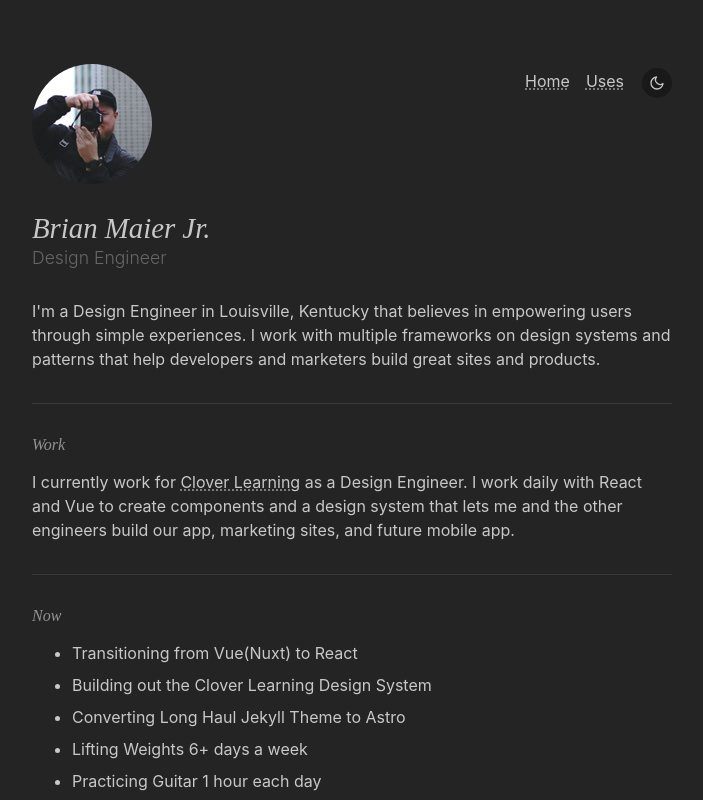
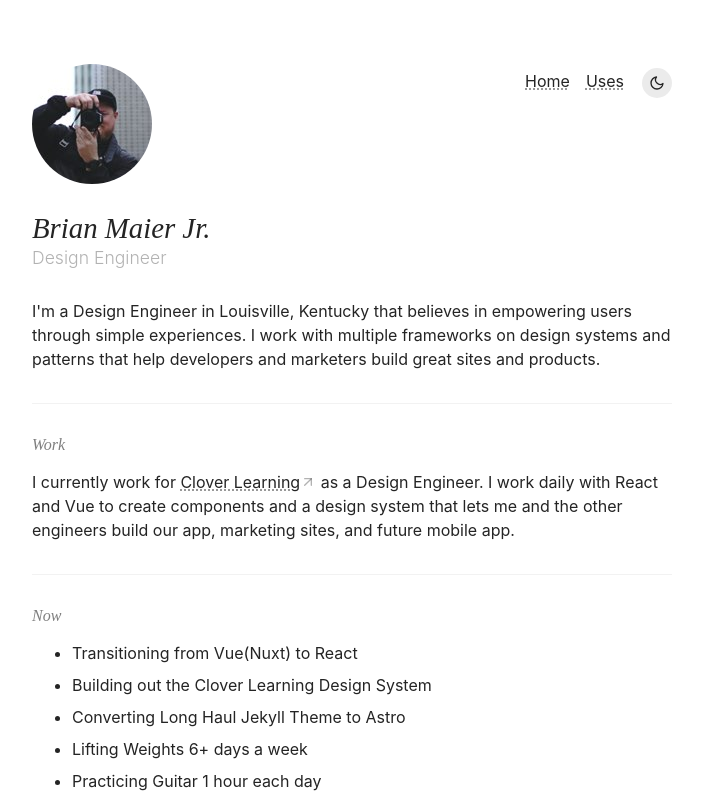
Before and after one commit to brianmaierjr/react-portfolio, a React (Vite) app: page / in a window 1280 px wide. Shown: the top 800 px of the page, without its empty margins (288-991 px from the left). Built offline with nearby package versions, Linux system fonts and the light colour scheme.

Commit message:
Add charts with colors and tooltips. Lingering TS error..

```diff
--- a/src/components/color-mode-toggle/index.tsx
+++ b/src/components/color-mode-toggle/index.tsx
@@ -1,32 +1,15 @@
+import { useEffect } from "react";
+import useThemeStore from "../../store/themeStore";
 import "./color-mode-toggle.css";
 import { Sun, Moon } from "react-feather";
 
 const DarkMode = () => {
-	const setDarkMode = () => {
-		document.querySelector("body")?.setAttribute("data-theme", "dark");
-		localStorage.setItem("selectedTheme", "dark");
-	};
+	const { isDarkMode, toggleTheme } = useThemeStore();
 
-	const setLightMode = () => {
-		document.querySelector("body")?.setAttribute("data-theme", "light");
-		localStorage.setItem("selectedTheme", "light");
-	};
-
-	const selectedTheme = localStorage.getItem("selectedTheme");
-
-	if (
-		selectedTheme === "dark" ||
-		window.matchMedia("(prefers-color-scheme: dark)")
-	) {
-		setDarkMode();
-	} else {
-		setLightMode();
-	}
-
-	const toggleTheme = (e: any) => {
-		if (e.target.checked) setDarkMode();
-		else setLightMode();
-	};
+	useEffect(() => {
+		console.log("use effect");
+		document.body.setAttribute("data-theme", isDarkMode ? "dark" : "light");
+	}, [isDarkMode, toggleTheme]);
 
 	return (
 		<div className='dark_mode'>
@@ -35,10 +18,10 @@ const DarkMode = () => {
 				type='checkbox'
 				id='darkmode-toggle'
 				onChange={toggleTheme}
-				defaultChecked={selectedTheme === "dark"}
+				defaultChecked={isDarkMode}
 			/>
 			<label className='dark_mode_label' htmlFor='darkmode-toggle'>
-				{selectedTheme === "light" ? <Sun /> : <Moon />}
+				{isDarkMode ? <Sun /> : <Moon />}
 			</label>
 		</div>
 	);
--- a/src/index.css
+++ b/src/index.css
@@ -21,6 +21,7 @@
 	--text-color-shadier: var(--black-50);
 	--text-color-shadiest: var(--black-30);
 	--text-color-slim-shady: var(--black-5);
+	--link-color: limegreen;
 
 	--font-serif: Iowan Old Style, Apple Garamond, Baskerville, Times New Roman,
 		Droid Serif, Times, Source Serif Pro, serif, Apple Color Emoji,
@@ -52,6 +53,7 @@
 		--text-color-shadier: var(--white-50);
 		--text-color-shadiest: var(--white-30);
 		--text-color-slim-shady: var(--white-10);
+		--link-color: greenyellow;
 	}
 }
 
@@ -68,8 +70,7 @@ a {
 	text-decoration-color: var(--text-color-shadier);
 
 	&:hover {
-		text-decoration-style: solid;
-		text-decoration-color: var(--text-color);
+		text-decoration-color: var(--link-color);
 	}
 }
 
@@ -134,3 +135,18 @@ h6 {
 		}
 	}
 }
+
+.externalLink {
+	display: inline-flex;
+	align-items: center;
+
+	svg {
+		height: 1em;
+		width: 1em;
+		color: var(--text-color-shadiest);
+	}
+
+	&:hover svg {
+		color: var(--link-color);
+	}
+}
--- a/src/pages/home.tsx
+++ b/src/pages/home.tsx
@@ -2,6 +2,8 @@ import AppFooter from "../components/app-footer";
 import AppHeader from "../components/app-header";
 import Project from "../components/projects/project";
 import Section from "../components/section";
+import { ArrowUpRight } from "react-feather";
+
 const Home = () => {
 	return (
 		<div className='container'>
@@ -11,8 +13,11 @@ const Home = () => {
 					<h2>Work</h2>
 					<p>
 						I currently work for{" "}
-						<a href='https://cloverlearning.com' target='_blank'>
-							Clover Learning
+						<a
+							className='externalLink'
+							href='https://cloverlearning.com'
+							target='_blank'>
+							Clover Learning <ArrowUpRight />
 						</a>{" "}
 						as a Design Engineer. I work daily with React and Vue to
 						create components and a design system that lets me and
--- a/src/pages/uses.tsx
+++ b/src/pages/uses.tsx
@@ -1,3 +1,4 @@
+import { ArrowUpRight } from "react-feather";
 import AppFooter from "../components/app-footer";
 import AppHeader from "../components/app-header";
 import Section from "../components/section";
@@ -5,18 +6,26 @@ import Section from "../components/section";
 const Uses = () => {
 	return (
 		<div className='container flow'>
-			<AppHeader hideIntro />
+			<AppHeader />
 			<main>
 				<Section label='Uses'>
 					<h2>Uses</h2>
 					<p>
 						Items I use on a daily basis. Inspired by{" "}
-						<a href='https://uses.tech' target='_blank'>
+						<a
+							className='externalLink'
+							href='https://uses.tech'
+							target='_blank'>
 							uses.tech
+							<ArrowUpRight />
 						</a>{" "}
 						and{" "}
-						<a href='https://wesbos.com/uses' target='_blank'>
+						<a
+							className='externalLink'
+							href='https://wesbos.com/uses'
+							target='_blank'>
 							Wes Bos
+							<ArrowUpRight />
 						</a>
 						.
 					</p>
--- a/src/store/themeStore.ts
+++ b/src/store/themeStore.ts
@@ -6,7 +6,7 @@ interface ThemeState {
 }
 
 const useThemeStore = create<ThemeState>((set) => ({
-	isDarkMode: false,
+	isDarkMode: matchMedia("(prefers-color-scheme: dark)").matches,
 	toggleTheme: () => set((state) => ({ isDarkMode: !state.isDarkMode })),
 }));
 
```
